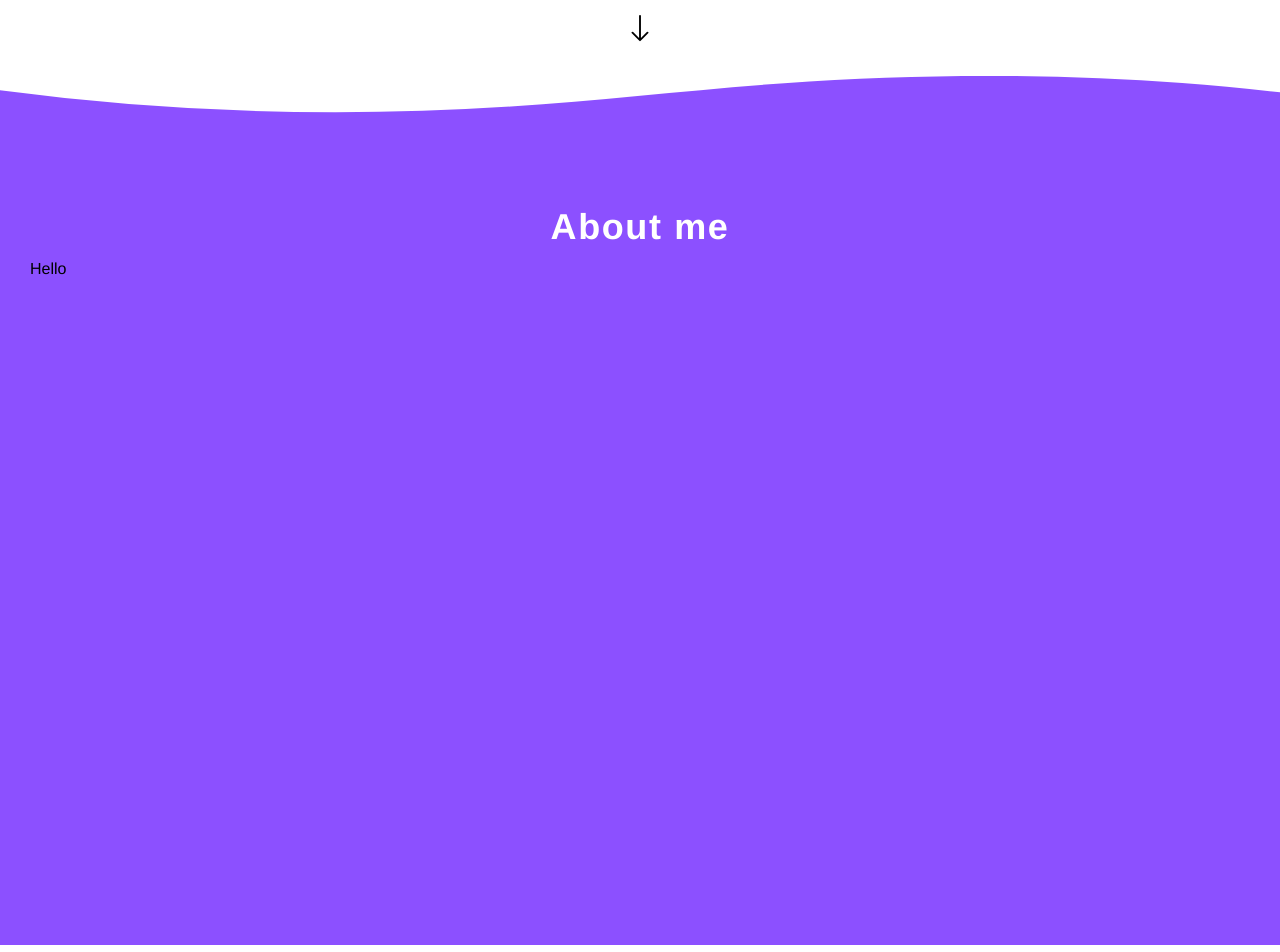
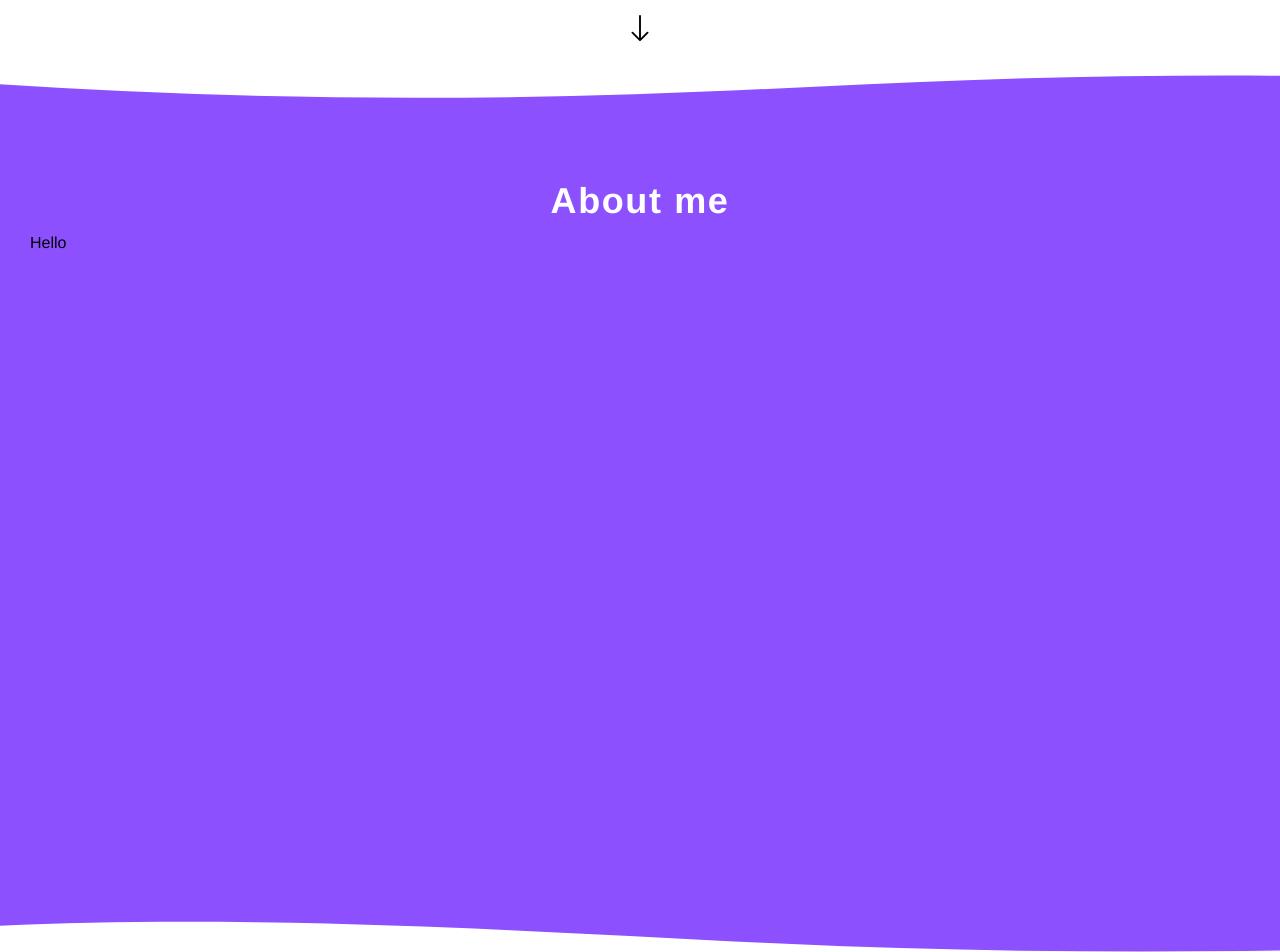
Before and after one commit to bryanmagalong/frontend-portfolio, a React (Create React App) app: page / in a window 1280 px wide. Shown: the part 725-1677 px from the top of the page. Built offline with nearby package versions, Linux system fonts and the light colour scheme.

Commit message:
feat: add WaveDividerBottom shared component

```diff
--- a/src/components/AboutMe/index.js
+++ b/src/components/AboutMe/index.js
@@ -1,6 +1,7 @@
 import React from "react";
 
 import { Section } from "../shared/Section";
+import WaveDividerBottom from "../shared/WaveDividerBottom";
 import WaveDividerTop from "../shared/WaveDividerTop";
 import { Wrapper } from "../shared/Wrapper";
 import { AboutMeCard } from "./styled";
@@ -12,6 +13,7 @@
       <Section title="About me" titleColor="white">
         <AboutMeCard>Hello</AboutMeCard>
       </Section>
+      <WaveDividerBottom />
     </Wrapper>
   );
 };
--- a/src/components/AboutMe/styled.js
+++ b/src/components/AboutMe/styled.js
@@ -1,5 +1,5 @@
 import styled from "styled-components";
 
 export const AboutMeCard = styled.div`
-  overflow: hidden;
+  /* overflow: hidden; */
 `;
--- /dev/null
+++ b/src/components/shared/WaveDividerBottom.js
@@ -0,0 +1,31 @@
+import React from "react";
+import styled from "styled-components";
+
+const WaveDividerBottom = () => {
+  return (
+    <Container>
+      <Wave
+        data-name="Layer 1"
+        xmlns="http://www.w3.org/2000/svg"
+        viewBox="0 0 1200 120"
+        preserveAspectRatio="none"
+      >
+        <path d="M321.39,56.44c58-10.79,114.16-30.13,172-41.86,82.39-16.72,168.19-17.73,250.45-.39C823.78,31,906.67,72,985.66,92.83c70.05,18.48,146.53,26.09,214.34,3V0H0V27.35A600.21,600.21,0,0,0,321.39,56.44Z"></path>
+      </Wave>
+    </Container>
+  );
+};
+
+const Container = styled.div`
+  overflow: hidden;
+`;
+
+const Wave = styled.svg`
+  vertical-align: bottom;
+  fill: #fff;
+  height: 2.063rem;
+  width: 185%;
+  transform: rotate(180deg);
+`;
+
+export default WaveDividerBottom;
--- a/src/components/shared/WaveDividerTop.js
+++ b/src/components/shared/WaveDividerTop.js
@@ -4,14 +4,13 @@
 const WaveDividerTop = () => {
   return (
     <Container>
-      <svg
+      <Wave
         preserveAspectRatio="none"
         viewBox="0 0 1200 120"
         xmlns="http://www.w3.org/2000/svg"
-        style={{ fill: "#ffffff", width: "149%", height: 67 }}
       >
         <path d="M321.39 56.44c58-10.79 114.16-30.13 172-41.86 82.39-16.72 168.19-17.73 250.45-.39C823.78 31 906.67 72 985.66 92.83c70.05 18.48 146.53 26.09 214.34 3V0H0v27.35a600.21 600.21 0 00321.39 29.09z" />
-      </svg>
+      </Wave>
     </Container>
   );
 };
@@ -20,4 +19,10 @@
   overflow: hidden;
 `;
 
+const Wave = styled.svg`
+  fill: #fff;
+  width: 185%;
+  height: 2.563rem;
+`;
+
 export default WaveDividerTop;
--- a/src/components/shared/Wrapper.js
+++ b/src/components/shared/Wrapper.js
@@ -3,5 +3,4 @@
 export const Wrapper = styled.div`
   background-color: ${(props) =>
     props.bgColor ? props.theme.colors.variant : "#FFF"};
-  position: relative;
 `;
```
